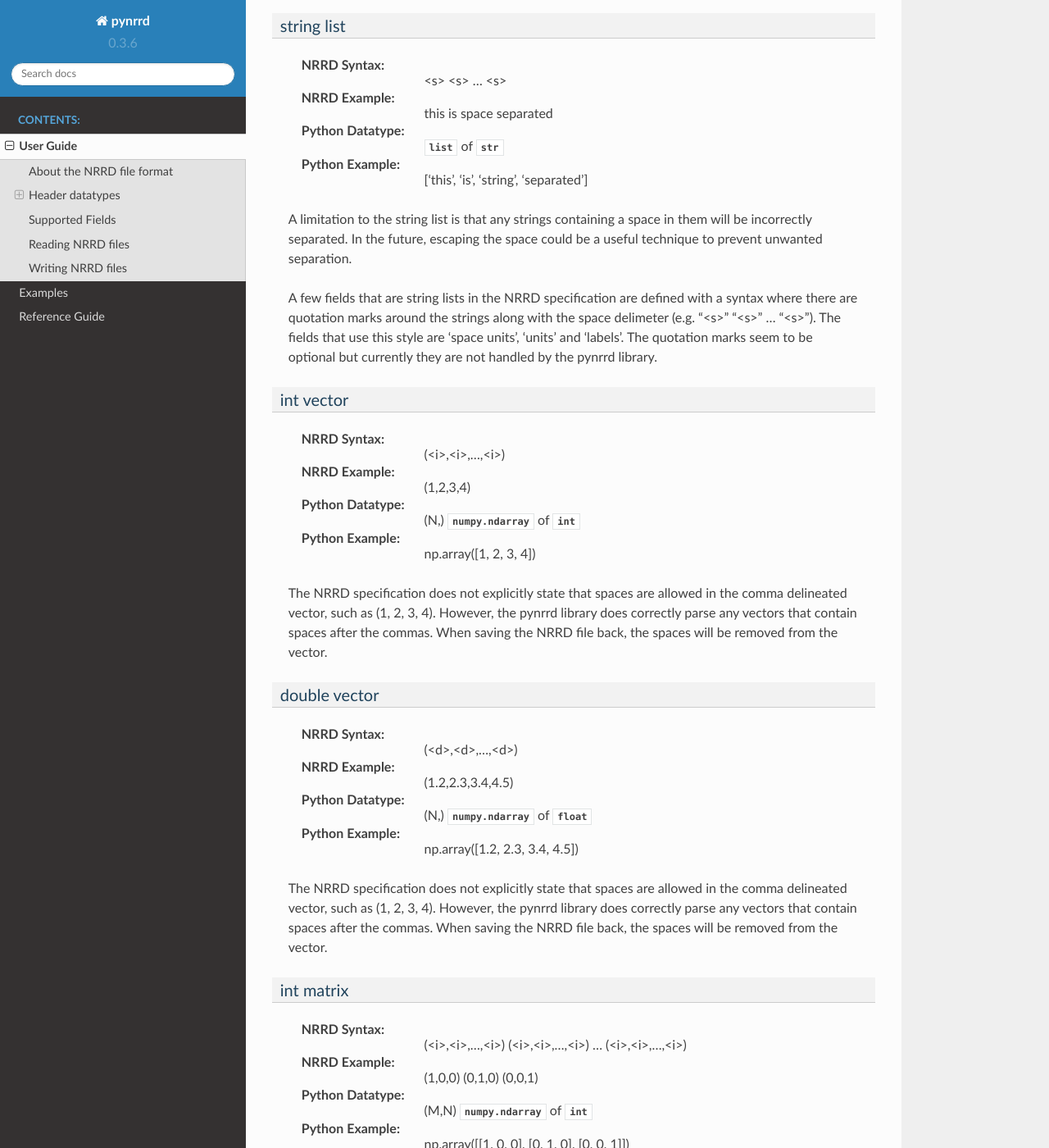
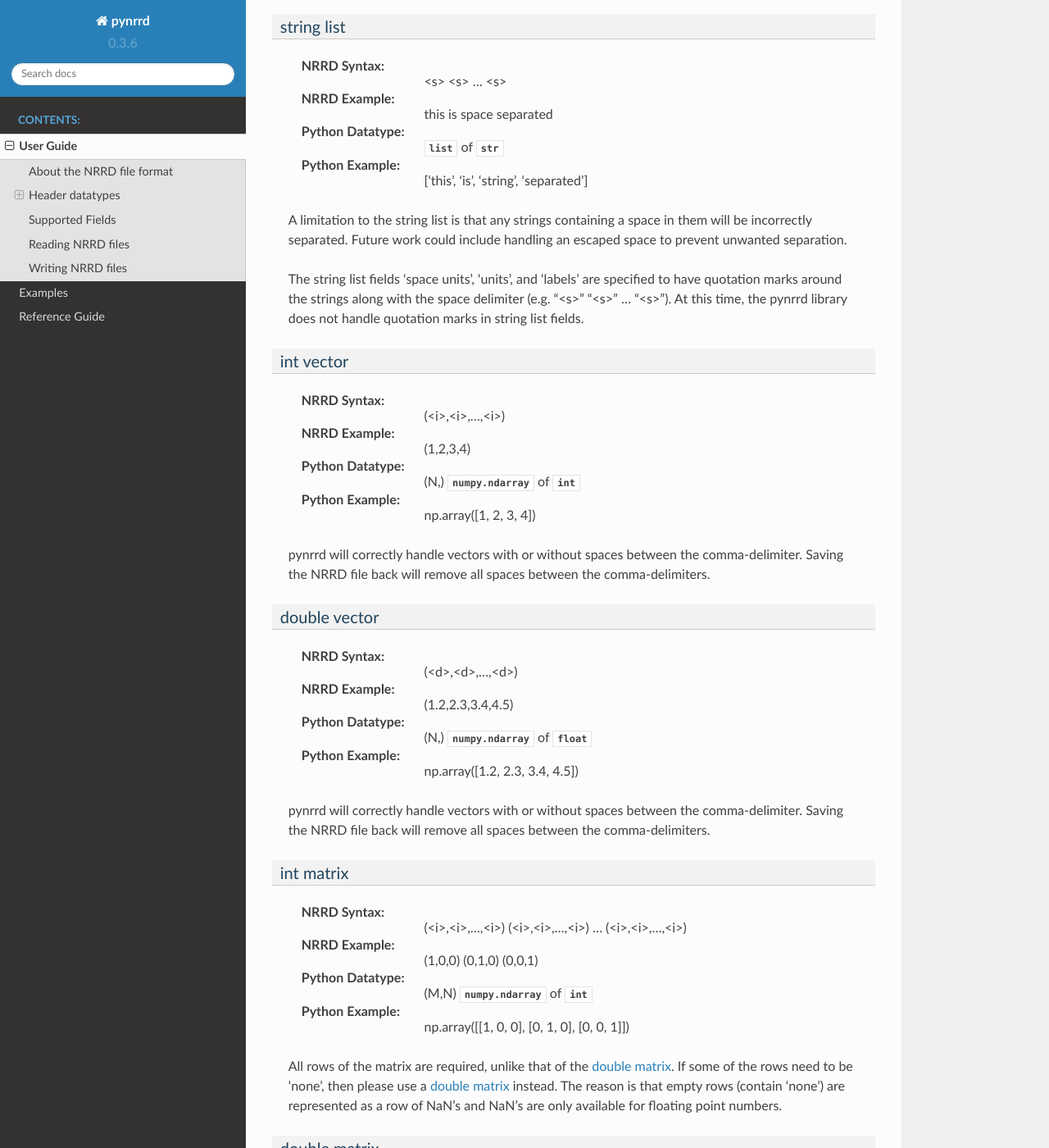
Before and after one commit to mhe/pynrrd, a Sphinx documentation site: the page built from docs/source/user-guide.rst, in a window 1280 px wide and 1400 px high, scrolled down 2353 px. Shown: the whole window at 82% size. Built offline with Sphinx 7.4.7 and the Read the Docs theme 2.0.0, drawn with Linux system fonts in a browser that asks for light colours; some of the changed text lies outside the part shown.

Commit message:
Initial work on rewording documentation

```diff
--- a/docs/source/user-guide.rst
+++ b/docs/source/user-guide.rst
@@ -16,15 +16,15 @@ The general structure of the NRRD file format is as follows::
     <field>: <value>
     ...
     <field>: <value>
-    <custom field>:= <value>
-    <custom field>:= <value>
+    <custom field>:=<value>
+    <custom field>:=<value>
     ...
-    <custom field>:= <value>
-    # Comments are identified with a pound sign
+    <custom field>:=<value>
+    # Comments are identified with a # symbol
 
     <data here if stored in same file, otherwise stored in detached file>
 
-As with most file formats, the file begins with a magic line that uniquely identifies the file as a NRRD file. Along with the magic line is a version that identifies what revision of the NRRD specification is used. As of today, the latest NRRD version is 5. Line comments can be specified by starting the line with a # symbol. Following the magic line is the header which is written in ASCII with the structure <field>: <value> or <field>:= <value> in the case of a custom field. The header is finished reading once a blank line has been read. If the data is stored in the same file (based on whether the header contains a datafile field), then the data will follow the header.
+As with most file formats, the file begins with a magic line that uniquely identifies the file as a NRRD file. Along with the magic line is a version that identifies what revision of the NRRD specification is used. As of today, the latest NRRD version is 5. Line comments can be specified by starting the line with a # symbol. Following the magic line is the header which is written in ASCII with the structure :code:`<field>: <value>` or :code:`<field>:=<value>` in the case of a custom field. The header is finished reading once a blank line has been read. If the data is stored in the same file (based on whether the header contains a datafile field), then the data will follow the header.
 
 More information on the NRRD file format can be found `here <http://teem.sourceforge.net/nrrd/index.html>`_.
 
@@ -74,9 +74,9 @@ string list
 :Python Datatype: :class:`list` of :class:`str`
 :Python Example: ['this', 'is', 'string', 'separated']
 
-A limitation to the string list is that any strings containing a space in them will be incorrectly separated. In the future, escaping the space could be a useful technique to prevent unwanted separation.
+A limitation to the string list is that any strings containing a space in them will be incorrectly separated. Future work could include handling an escaped space to prevent unwanted separation.
 
-A few fields that are string lists in the NRRD specification are defined with a syntax where there are quotation marks around the strings along with the space delimeter (e.g. "<s>" "<s>" ... "<s>"). The fields that use this style are 'space units', 'units' and 'labels'. The quotation marks seem to be optional but currently they are not handled by the pynrrd library.
+The string list fields 'space units', 'units', and 'labels' are specified to have quotation marks around the strings along with the space delimiter (e.g. "<s>" "<s>" ... "<s>"). At this time, the pynrrd library does not handle quotation marks in string list fields.
 
 int vector
 ~~~~~~~~~~~~~
@@ -85,7 +85,7 @@ int vector
 :Python Datatype: (N,) :class:`numpy.ndarray` of :class:`int`
 :Python Example: np.array([1, 2, 3, 4])
 
-The NRRD specification does not explicitly state that spaces are allowed in the comma delineated vector, such as (1, 2, 3, 4). However, the pynrrd library does correctly parse any vectors that contain spaces after the commas. When saving the NRRD file back, the spaces will be removed from the vector.
+pynrrd will correctly handle vectors with or without spaces between the comma-delimiter. Saving the NRRD file back will remove all spaces between the comma-delimiters.
 
 double vector
 ~~~~~~~~~~~~~
@@ -94,7 +94,7 @@ double vector
 :Python Datatype: (N,) :class:`numpy.ndarray` of :class:`float`
 :Python Example: np.array([1.2, 2.3, 3.4, 4.5])
 
-The NRRD specification does not explicitly state that spaces are allowed in the comma delineated vector, such as (1, 2, 3, 4). However, the pynrrd library does correctly parse any vectors that contain spaces after the commas. When saving the NRRD file back, the spaces will be removed from the vector.
+pynrrd will correctly handle vectors with or without spaces between the comma-delimiter. Saving the NRRD file back will remove all spaces between the comma-delimiters.
 
 int matrix
 ~~~~~~~~~~
```
